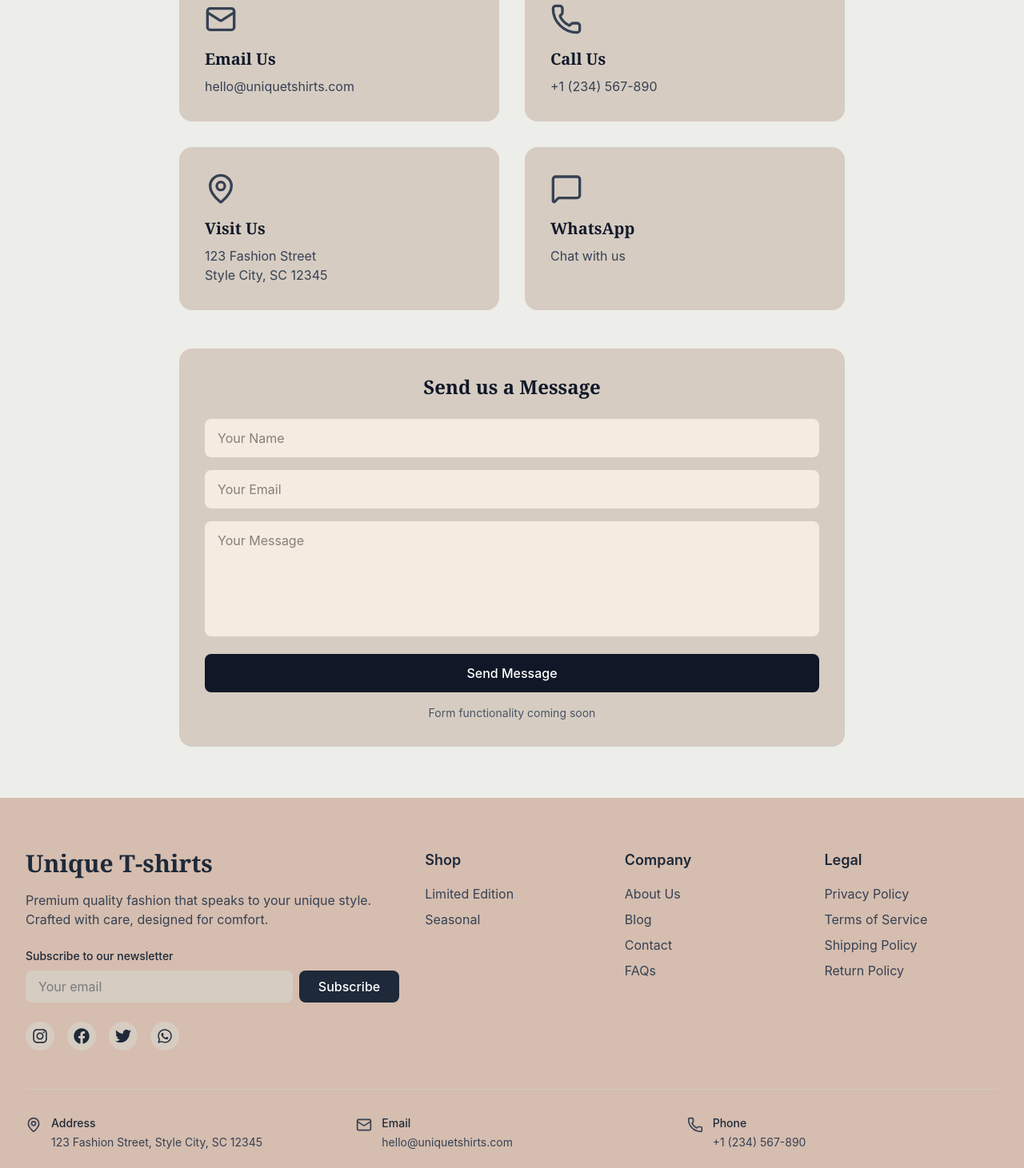
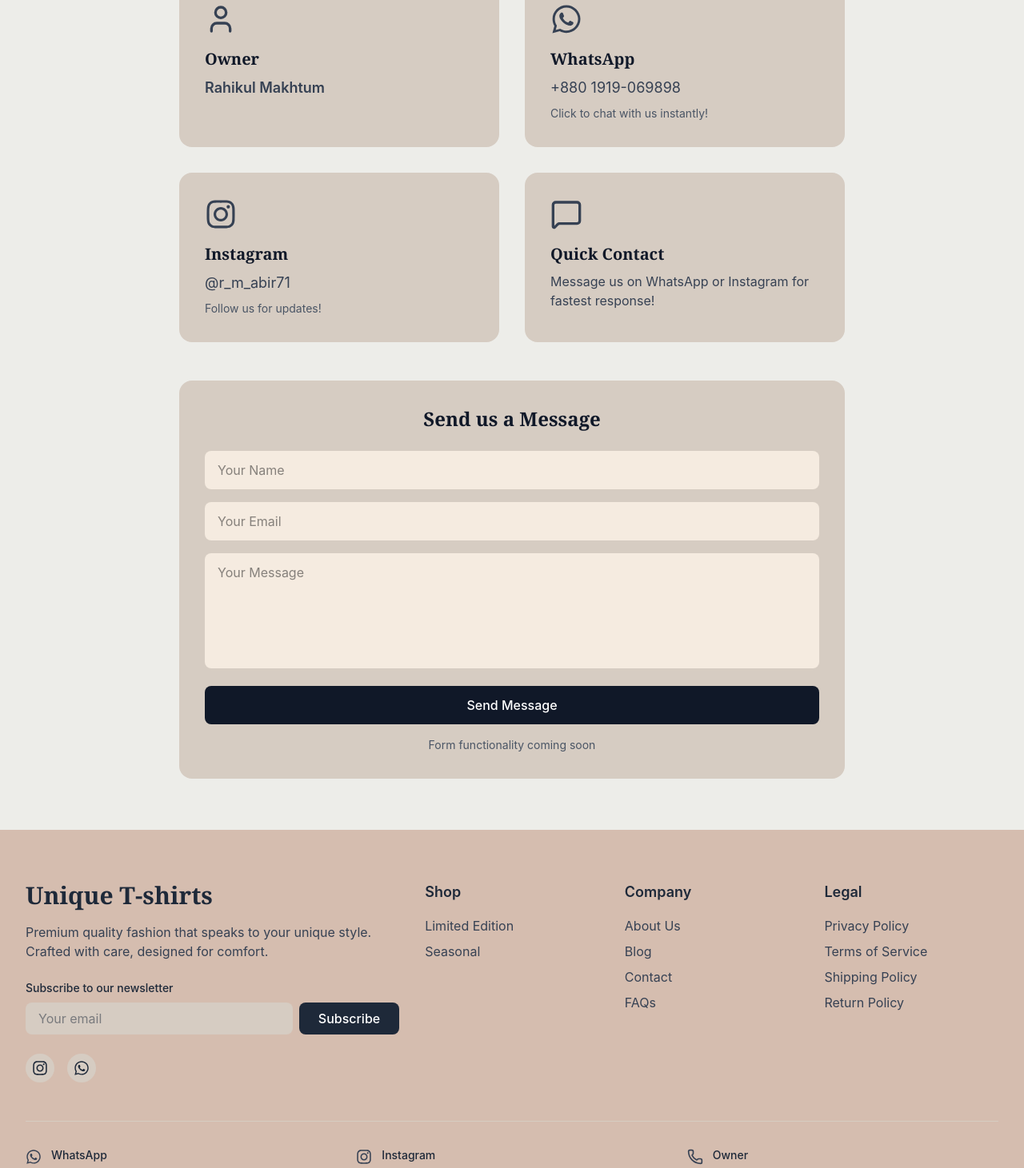
Before and after one commit to munaspori-collab/unique_tshirt_frontend, a Next.js app: page /contact in a window 1280 px wide. Shown: the part 400-1861 px from the top of the page at 80% size. Built offline with nearby package versions, Linux system fonts and the light colour scheme; no server answers.

Commit message:
Add owner credentials: Rahikul Makhtum (WhatsApp +8801919069898, Instagram @r_m_abir71); update Footer, Contact, and WhatsApp config

```diff
--- a/app/contact/page.tsx
+++ b/app/contact/page.tsx
@@ -1,5 +1,6 @@
 import Link from 'next/link';
-import { ArrowLeft, Mail, Phone, MapPin, MessageSquare } from 'lucide-react';
+import { ArrowLeft, Phone, User, MessageSquare } from 'lucide-react';
+import { FaInstagram, FaWhatsapp } from 'react-icons/fa';
 
 export default function ContactPage() {
   return (
@@ -17,33 +18,33 @@ export default function ContactPage() {
 
         <div className="grid md:grid-cols-2 gap-8 mb-12">
           <div className="bg-premium-accent rounded-2xl p-8">
-            <Mail className="w-10 h-10 mb-4 text-gray-700" />
-            <h3 className="text-xl font-serif font-bold text-gray-900 mb-2">Email Us</h3>
-            <a href="mailto:hello@uniquetshirts.com" className="text-gray-700 hover:text-gray-900 transition-colors">
-              hello@uniquetshirts.com
-            </a>
+            <User className="w-10 h-10 mb-4 text-gray-700" />
+            <h3 className="text-xl font-serif font-bold text-gray-900 mb-2">Owner</h3>
+            <p className="text-gray-700 font-semibold text-lg">Rahikul Makhtum</p>
           </div>
 
           <div className="bg-premium-accent rounded-2xl p-8">
-            <Phone className="w-10 h-10 mb-4 text-gray-700" />
-            <h3 className="text-xl font-serif font-bold text-gray-900 mb-2">Call Us</h3>
-            <a href="tel:+1234567890" className="text-gray-700 hover:text-gray-900 transition-colors">
-              +1 (234) 567-890
+            <FaWhatsapp className="w-10 h-10 mb-4 text-gray-700" />
+            <h3 className="text-xl font-serif font-bold text-gray-900 mb-2">WhatsApp</h3>
+            <a href="https://wa.me/8801919069898" target="_blank" rel="noopener noreferrer" className="text-gray-700 hover:text-gray-900 transition-colors text-lg">
+              +880 1919-069898
             </a>
+            <p className="text-sm text-gray-600 mt-2">Click to chat with us instantly!</p>
           </div>
 
           <div className="bg-premium-accent rounded-2xl p-8">
-            <MapPin className="w-10 h-10 mb-4 text-gray-700" />
-            <h3 className="text-xl font-serif font-bold text-gray-900 mb-2">Visit Us</h3>
-            <p className="text-gray-700">123 Fashion Street<br />Style City, SC 12345</p>
+            <FaInstagram className="w-10 h-10 mb-4 text-gray-700" />
+            <h3 className="text-xl font-serif font-bold text-gray-900 mb-2">Instagram</h3>
+            <a href="https://instagram.com/r_m_abir71" target="_blank" rel="noopener noreferrer" className="text-gray-700 hover:text-gray-900 transition-colors text-lg">
+              @r_m_abir71
+            </a>
+            <p className="text-sm text-gray-600 mt-2">Follow us for updates!</p>
           </div>
 
           <div className="bg-premium-accent rounded-2xl p-8">
             <MessageSquare className="w-10 h-10 mb-4 text-gray-700" />
-            <h3 className="text-xl font-serif font-bold text-gray-900 mb-2">WhatsApp</h3>
-            <a href="https://wa.me/1234567890" target="_blank" rel="noopener noreferrer" className="text-gray-700 hover:text-gray-900 transition-colors">
-              Chat with us
-            </a>
+            <h3 className="text-xl font-serif font-bold text-gray-900 mb-2">Quick Contact</h3>
+            <p className="text-gray-700">Message us on WhatsApp or Instagram for fastest response!</p>
           </div>
         </div>
 
--- a/components/Footer.tsx
+++ b/components/Footer.tsx
@@ -38,10 +38,8 @@ export default function Footer() {
   };
 
   const socialLinks = [
-    { icon: FaInstagram, href: 'https://instagram.com', label: 'Instagram' },
-    { icon: FaFacebook, href: 'https://facebook.com', label: 'Facebook' },
-    { icon: FaTwitter, href: 'https://twitter.com', label: 'Twitter' },
-    { icon: FaWhatsapp, href: 'https://wa.me/1234567890', label: 'WhatsApp' },
+    { icon: FaInstagram, href: 'https://instagram.com/r_m_abir71', label: 'Instagram' },
+    { icon: FaWhatsapp, href: 'https://wa.me/8801919069898', label: 'WhatsApp' },
   ];
 
   return (
@@ -157,28 +155,28 @@ export default function Footer() {
         <div className="border-t border-premium-accent pt-8 mb-8">
           <div className="grid grid-cols-1 md:grid-cols-3 gap-6 text-sm">
             <div className="flex items-start gap-3">
-              <MapPin className="h-5 w-5 text-gray-700 flex-shrink-0 mt-0.5" />
+              <FaWhatsapp className="h-5 w-5 text-gray-700 flex-shrink-0 mt-0.5" />
               <div>
-                <p className="font-medium mb-1">Address</p>
-                <p className="text-gray-700">123 Fashion Street, Style City, SC 12345</p>
+                <p className="font-medium mb-1">WhatsApp</p>
+                <a href="https://wa.me/8801919069898" className="text-gray-700 hover:text-gray-900">
+                  +880 1919-069898
+                </a>
               </div>
             </div>
             <div className="flex items-start gap-3">
-              <Mail className="h-5 w-5 text-gray-700 flex-shrink-0 mt-0.5" />
+              <FaInstagram className="h-5 w-5 text-gray-700 flex-shrink-0 mt-0.5" />
               <div>
-                <p className="font-medium mb-1">Email</p>
-                <a href="mailto:hello@uniquetshirts.com" className="text-gray-700 hover:text-gray-900">
-                  hello@uniquetshirts.com
+                <p className="font-medium mb-1">Instagram</p>
+                <a href="https://instagram.com/r_m_abir71" target="_blank" rel="noopener noreferrer" className="text-gray-700 hover:text-gray-900">
+                  @r_m_abir71
                 </a>
               </div>
             </div>
             <div className="flex items-start gap-3">
               <Phone className="h-5 w-5 text-gray-700 flex-shrink-0 mt-0.5" />
               <div>
-                <p className="font-medium mb-1">Phone</p>
-                <a href="tel:+1234567890" className="text-gray-700 hover:text-gray-900">
-                  +1 (234) 567-890
-                </a>
+                <p className="font-medium mb-1">Owner</p>
+                <p className="text-gray-700 font-medium">Rahikul Makhtum</p>
               </div>
             </div>
           </div>
@@ -189,7 +187,7 @@ export default function Footer() {
           <div className="flex flex-col md:flex-row justify-between items-center gap-4 text-sm text-gray-700">
             <p>&copy; {new Date().getFullYear()} Unique T-shirts. All rights reserved.</p>
             <p className="flex items-center gap-2">
-              Made with <span className="text-red-600">♥</span> for fashion lovers
+              Created by <span className="font-semibold">Rahikul Makhtum</span> with <span className="text-red-600">♥</span>
             </p>
           </div>
         </div>
--- a/lib/whatsapp.ts
+++ b/lib/whatsapp.ts
@@ -1,8 +1,10 @@
 import { Product, Size } from '@/types';
 
 export const WHATSAPP_CONFIG = {
-  businessNumber: '1234567890', // Replace with actual WhatsApp business number
+  businessNumber: '8801919069898', // Rahikul Makhtum's WhatsApp
   businessName: 'Unique T-shirts',
+  ownerName: 'Rahikul Makhtum',
+  instagram: '@r_m_abir71',
 };
 
 interface OrderDetails {
```
